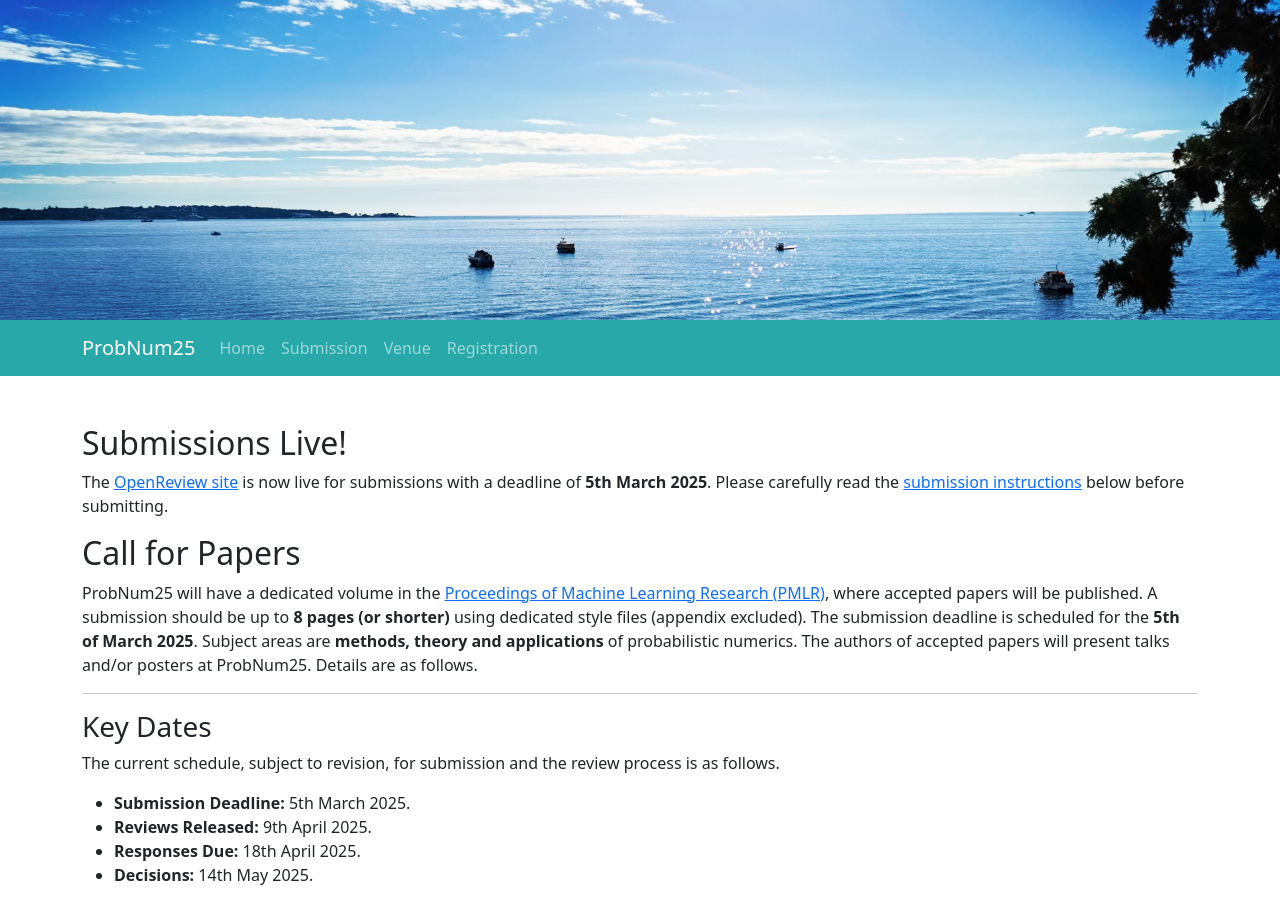
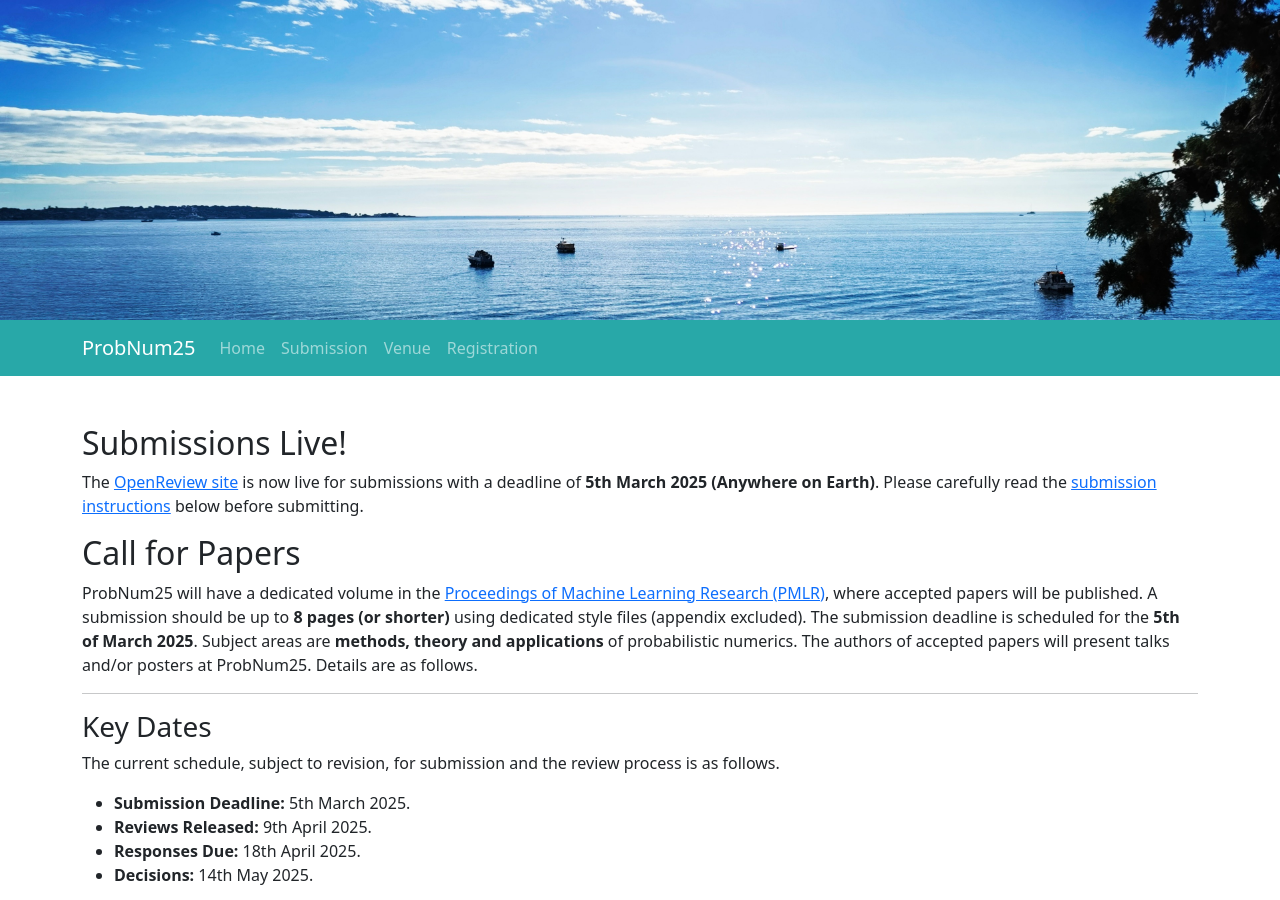
Before and after one commit to probnum2026/probnum2026.github.io, a Jekyll site: the page built from submissions.md, in a window 1280 px wide and 900 px high. Built offline with Jekyll 4.4.1, drawn with Linux system fonts in a browser that asks for light colours; nearby versions of some CDN libraries.

Commit message:
Update submissions.md
Clarified the exact submission deadline.

```diff
--- a/submissions.md
+++ b/submissions.md
@@ -7,7 +7,7 @@ header_image: juan3.jpg
 
 ## Submissions Live!
 
-The [OpenReview site](https://openreview.net/group?id=ProbNum/2025/Conference) is now live for submissions with a deadline of **5th March 2025**.
+The [OpenReview site](https://openreview.net/group?id=ProbNum/2025/Conference) is now live for submissions with a deadline of **5th March 2025 (Anywhere on Earth)**.
 Please carefully read the [submission instructions](#submission-instructions) below before submitting.
 
 ## Call for Papers
```
